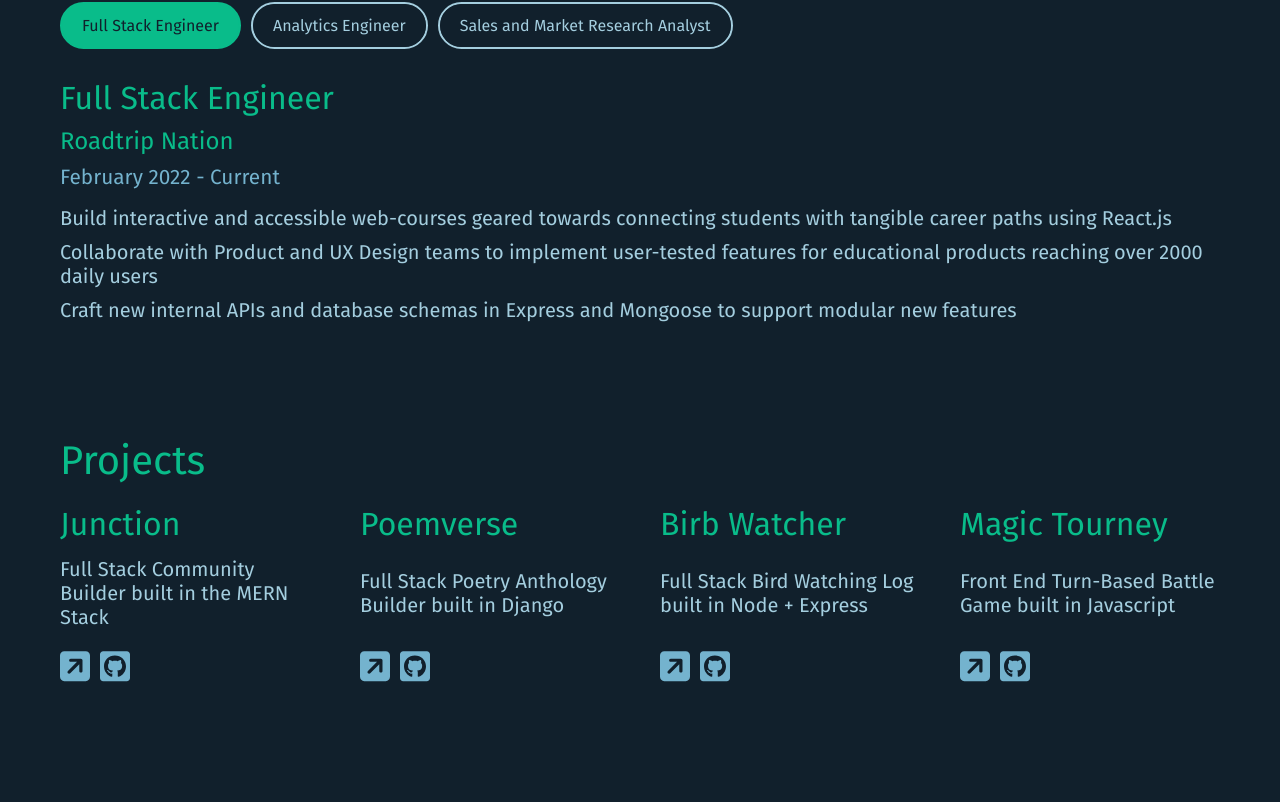
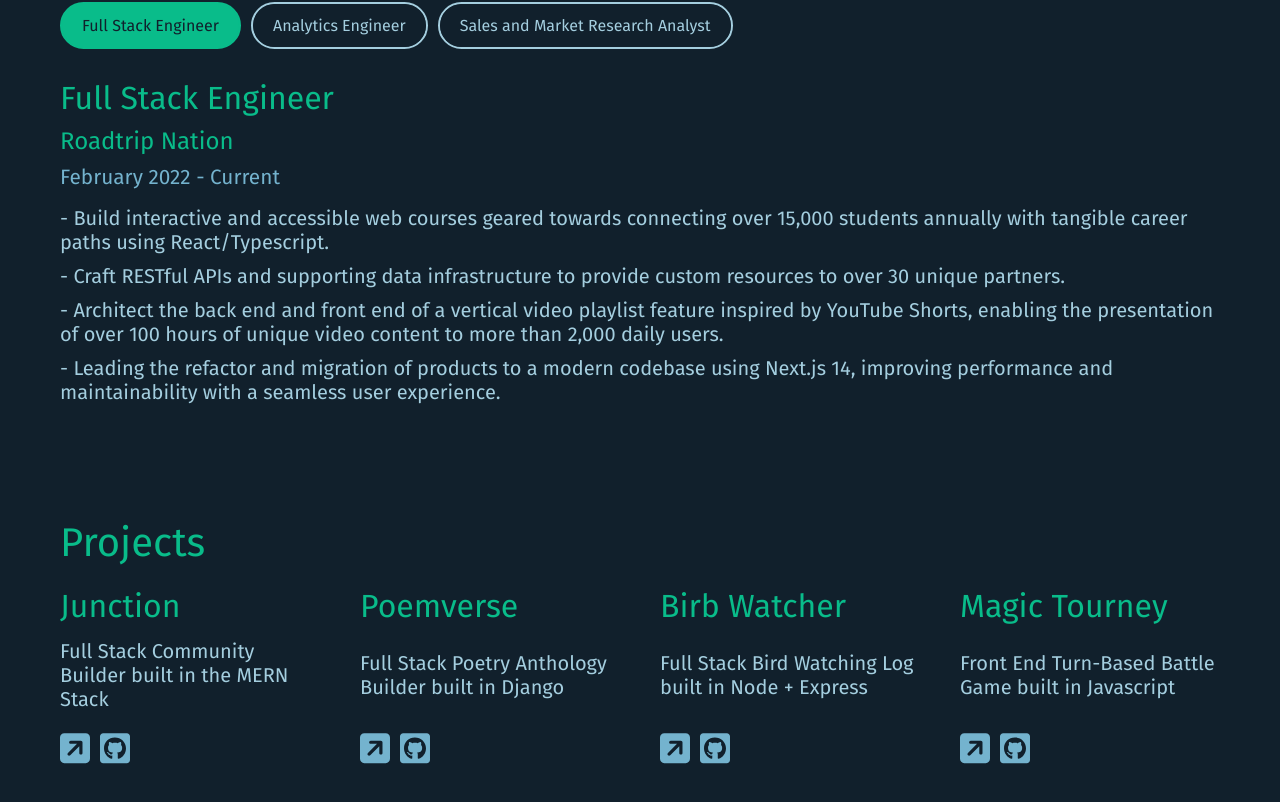
Before and after one commit to matt-gefen/portfolio-application, a React (Create React App) app: page / in a window 1280 px wide. Shown: the part 1147-1949 px from the top of the page. Built offline with nearby package versions, Linux system fonts and the light colour scheme.

Commit message:
updating experience bullet points

```diff
--- a/src/components/Landing/Experience/Experience.jsx
+++ b/src/components/Landing/Experience/Experience.jsx
@@ -63,7 +63,7 @@
                     <div className='experience-bullets'>
                         {selectedInfo.bullets &&
                             selectedInfo.bullets.map((element) => {
-                                return <div className='experience-bullet'>{element}</div>
+                                return <div className='experience-bullet'> - {element}</div>
                             })
                         }
                     </div>
--- a/src/components/Landing/Experience/data/experience2.json
+++ b/src/components/Landing/Experience/data/experience2.json
@@ -6,9 +6,10 @@
                     "time": "February 2022 - Current",
                     "link": "https://roadtripnation.com/",
                     "bullets": [
-                        "Build interactive and accessible web-courses geared towards connecting students with tangible career paths using React.js",
-                        "Collaborate with Product and UX Design teams to implement user-tested features for educational products reaching over 2000 daily users",
-                        "Craft new internal APIs and database schemas in Express and Mongoose to support modular new features"
+                        "Build interactive and accessible web courses geared towards connecting over 15,000 students annually with tangible career paths using React/Typescript.",
+                        "Craft RESTful APIs and supporting data infrastructure to provide custom resources to over 30 unique partners.",
+                        "Architect the back end and front end of a vertical video playlist feature inspired by YouTube Shorts, enabling the presentation of over 100 hours of unique video content to more than 2,000 daily users.",
+                        "Leading the refactor and migration of products to a modern codebase using Next.js 14, improving performance and maintainability with a seamless user experience."
                     ]
                 },
                 {
@@ -17,9 +18,9 @@
                     "time": "August 2020 - May 2021",
                     "link": "https://www.yearup.org/",
                     "bullets": [
-                        "Developed conformed dimensional models using dbt to enable consistent reporting of critical data",
-                        "Deployed and maintain ELT pipelines and infrastructure using Fivetran and Matillion that allowed for flexible use of raw data",
-                        "Built decision support tools in Tableau that directly inform operational and strategic actions for stakeholders throughout the organization"
+                        "Developed conformed dimensional models using dbt to enable consistent daily reporting of critical data for high-level staff.",
+                        "Deployed and maintained ELT pipelines and infrastructure using Fivetran and Matillion to enable over 500 internal clients to use organizational data flexibly",
+                        "Built decision support tools in Tableau that directly inform operational and strategic actions for over 90% of staff."
                     ]
 
                 },
@@ -29,9 +30,9 @@
                     "link": "https://www.yearup.org/",
                     "time": "November 2018 - August 2020",
                     "bullets": [
-                        "Automated reporting of key sales metrics to internal leadership and board members with SQL and Python",
-                        "Developed standardized analytics tools in Tableau to provide users with accessible and real-time access to demand KPIs",
-                        "Trained 100+ staff members on leveraging data for decision making through guided workshops and individual sessions"
+                        "Automated reporting of key sales metrics to internal leadership and board members with SQL and Python.",
+                        "Developed standardized analytics tools in Tableau to provide users with accessible and real-time access to demand KPIs.",
+                        "Trained 100+ staff members on leveraging data for decision making through guided workshops and individual sessions."
                     ]
                 }
     ]
```
Also changed, not shown: 1 other file (tests, documents, lock files or other folders).
